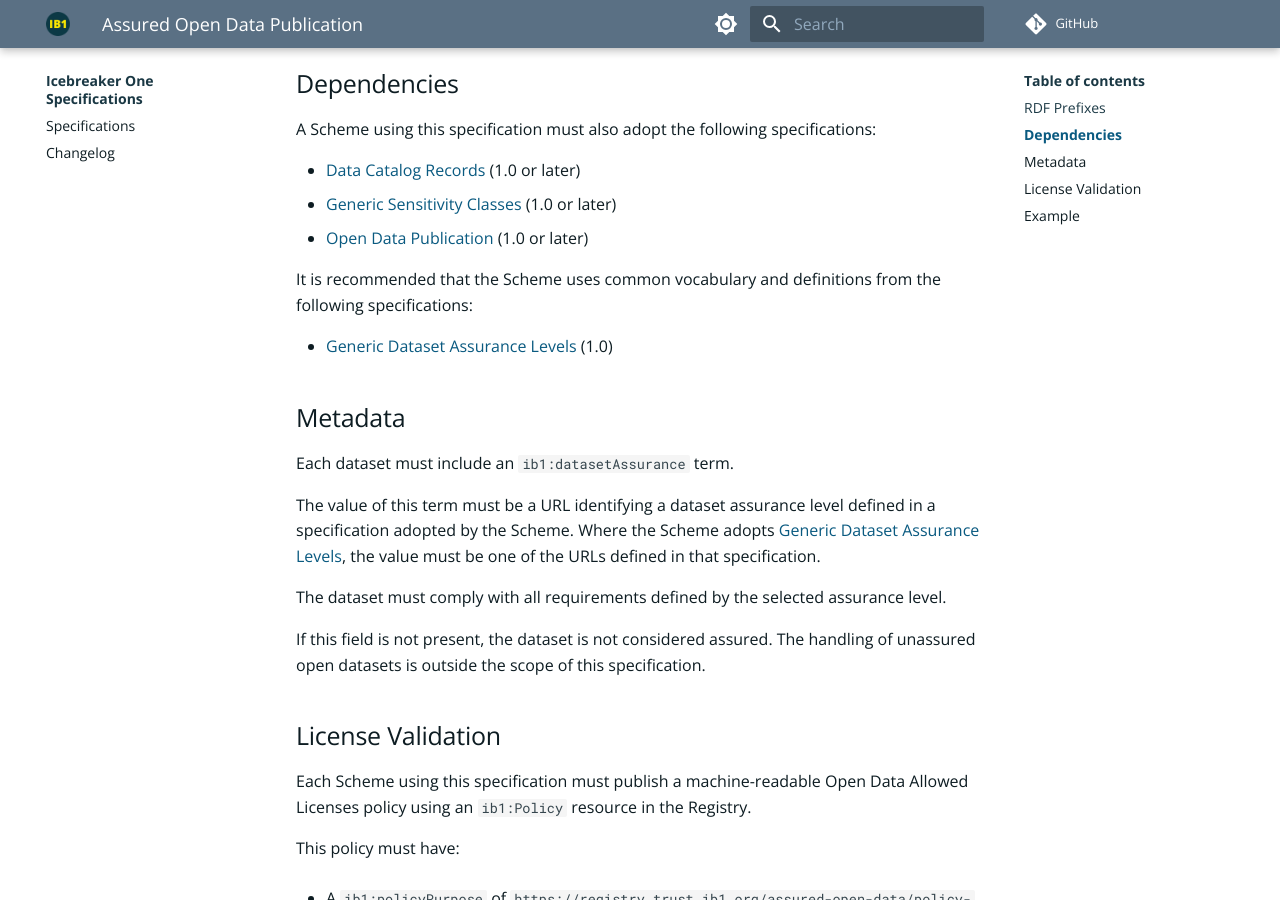
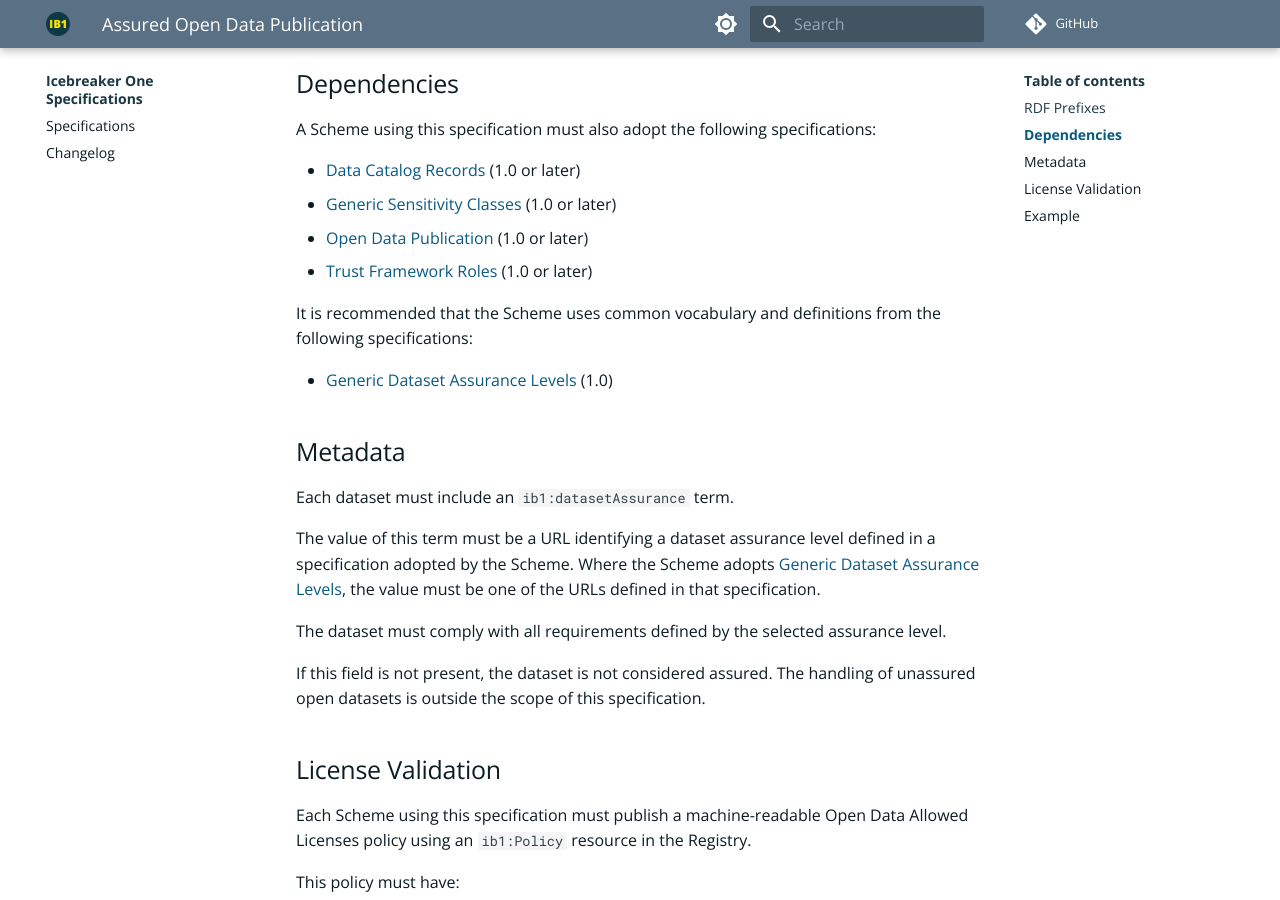
Before and after one commit to icebreakerone/ib1-technical-specifications, an MkDocs documentation site: the page built from docs/assured-open-data/1.0.md, in a window 1280 px wide and 900 px high, scrolled down 534 px. Built offline with MkDocs 1.6.1 and Material for MkDocs 9.7.7, drawn with Linux system fonts in a browser that asks for light colours; comment, search, counter and statistics services are not loaded.

Commit message:
Added dependency on Trust Framework Roles to Assured Open Data

```diff
--- a/docs/assured-open-data/1.0.md
+++ b/docs/assured-open-data/1.0.md
@@ -21,6 +21,7 @@ A Scheme using this specification must also adopt the following specifications:
  * [Data Catalog Records](../data-catalog-records/1.0.md) (1.0 or later)
  * [Generic Sensitivity Classes](../generic-sensitivity-classes/1.0.md) (1.0 or later)
  * [Open Data Publication](../open-data/1.0.md) (1.0 or later)
+ * [Trust Framework Roles](../trust-framework-roles/1.0.md) (1.0 or later)
 
 It is recommended that the Scheme uses common vocabulary and definitions from the following specifications:
 
```
